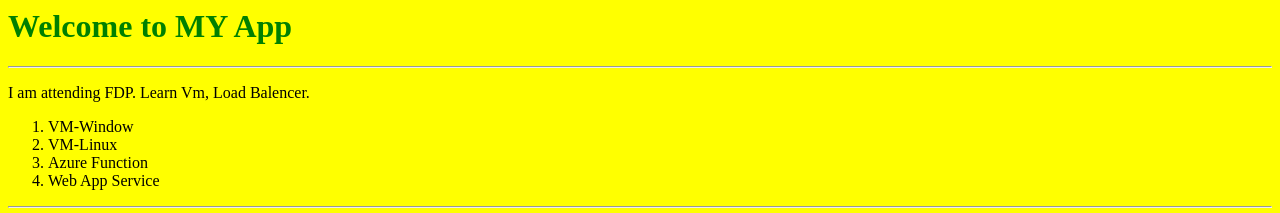
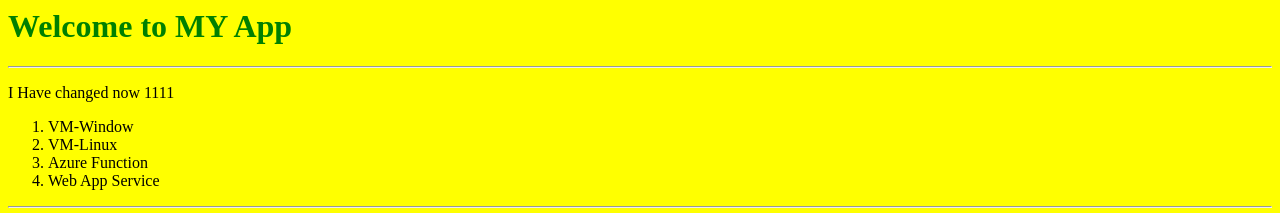
Before and after one commit to akkowsalyadevi/FDP-BATCH11, a plain HTML site: page index.html in a window 1280 px wide. Shown: the top 213 px of the page. Drawn offline with Linux system fonts and the light colour scheme.

Commit message:
Update index.html

```diff
--- a/index.html
+++ b/index.html
@@ -5,7 +5,7 @@
 <body style="background-color:yellow">
 <h1 style="color:green">Welcome to MY App</h1>
 <hr>
-<p>I am attending FDP. Learn Vm, Load Balencer.</p>
+<p>I Have changed now 1111</p>
 <ol>
 <li>VM-Window</li>
 <li>VM-Linux</li>
```
